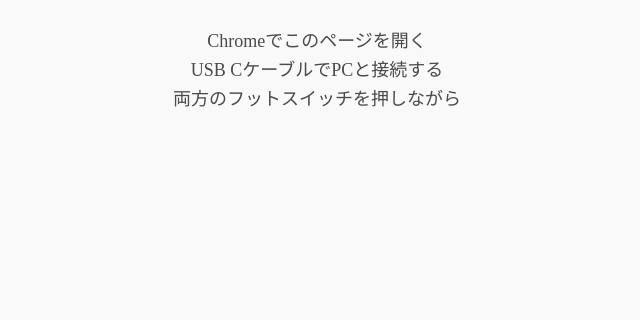
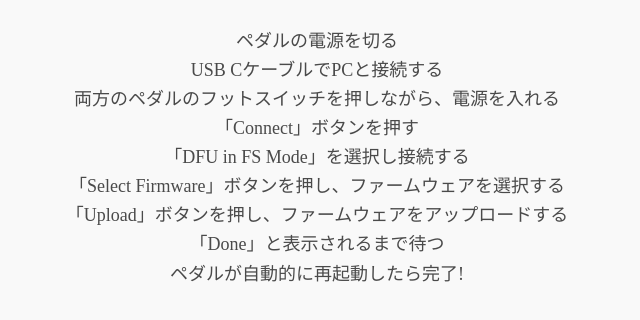
Before and after one commit to UmbrellaCompanyTech/UmbrellaUpdater, a plain HTML site: page index.html in a window 1280 px wide. Shown: the part 332-652 px from the top of the page, without its empty margins (323-963 px from the left). Drawn offline with Linux system fonts and the light colour scheme.

Commit message:
文章改定

```diff
--- a/index.html
+++ b/index.html
@@ -104,10 +104,15 @@
     </form>
     <h2>How to use</h2>
     <p>
-      Chromeでこのページを開く<br>
+      ペダルの電源を切る<br>
       USB CケーブルでPCと接続する<br>
-      両方のフットスイッチを押しながら<br>
-
+      両方のペダルのフットスイッチを押しながら、電源を入れる<br>
+      「Connect」ボタンを押す<br>
+      「DFU in FS Mode」を選択し接続する<br>
+      「Select Firmware」ボタンを押し、ファームウェアを選択する<br>
+      「Upload」ボタンを押し、ファームウェアをアップロードする<br>
+      「Done」と表示されるまで待つ<br>
+       ペダルが自動的に再起動したら完了!<br>
     </p>
     <h1 style="display: none;">Prerequisites</h1>
     <p style="display: none;">In order to run this demo, you will need:</p>
```
